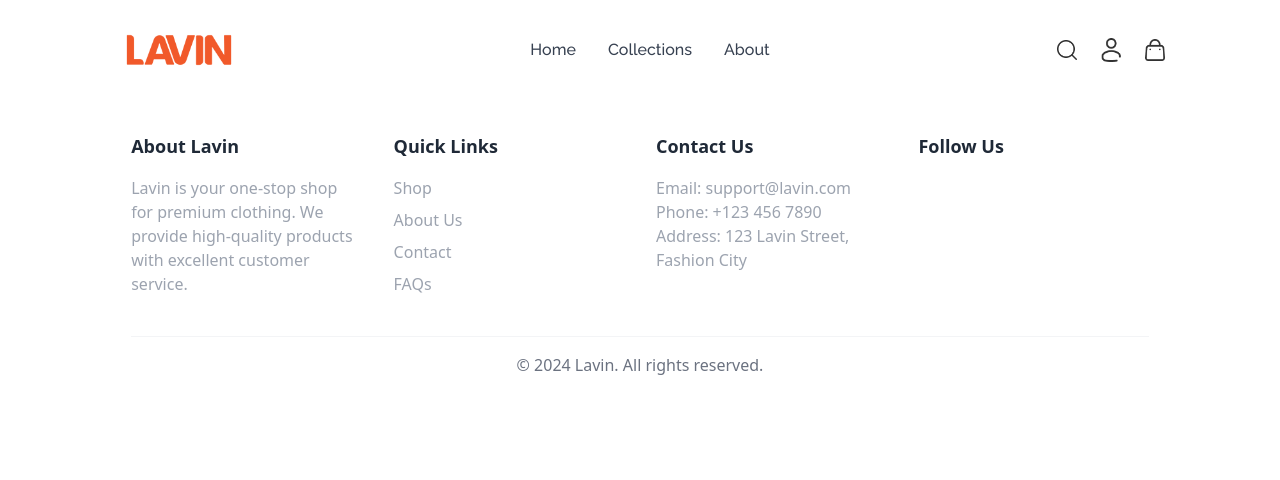
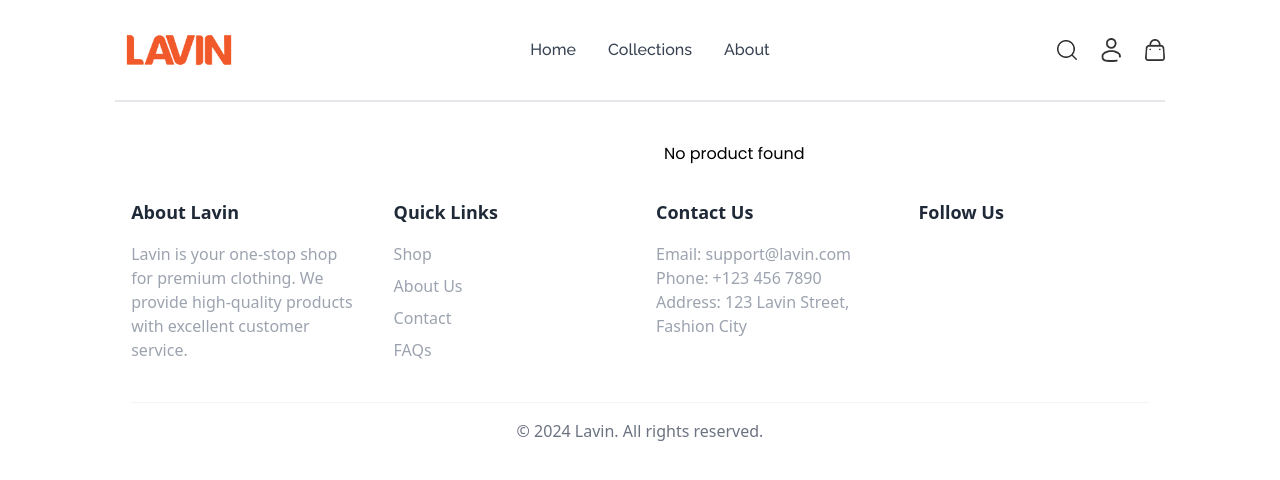
Before and after one commit to imSaikirann/Lavin_frontend, a React (Vite) app: page /product/1 in a window 1280 px wide. Shown: the top 480 px of the page. Built offline with nearby package versions, Linux system fonts and the light colour scheme.

Commit message:
product redux

```diff
--- a/src/App.tsx
+++ b/src/App.tsx
@@ -17,7 +17,7 @@ function App() {
       <Route path="/" element={<Home/>}></Route>
       <Route path="/collections" element={<Collection/>}></Route>
       <Route path="/about" element={<About/>}></Route>
-      <Route path="/product" element={<Product/>}></Route>
+      <Route path="/product/:id" element={<Product/>}></Route>
       <Route path="/cart" element={<Cart/>}></Route>
     </Routes>
     <Footer/>
--- a/src/pages/Collection.tsx
+++ b/src/pages/Collection.tsx
@@ -1,15 +1,17 @@
-import { Link } from 'react-router-dom';
+
 import { useEffect } from "react";
 import { Products } from "../types/types";
 import Spinner from "../components/Spinner";
 import { useAppDispatch, useAppSelector } from "../store/Hooks";
 import { fetchData } from "../store/ProductSlice";
+import { useNavigate } from 'react-router-dom';
 
 const Collection = () => {
   const dataStatus = useAppSelector((state) => state.status);
   const products: Products[] = useAppSelector((state) => state.items);
   const dispatch = useAppDispatch();
   const s3Url = import.meta.env.VITE_S3_URL;
+  const navigate = useNavigate()
 
   useEffect(() => {
     if (dataStatus === 'idle') {
@@ -17,6 +19,9 @@ const Collection = () => {
     }
   }, [dispatch, dataStatus]);
 
+  const handleSelectedProduct = (id:string)=>{
+navigate(`/product/${id}`)
+  }
   return (
     <div className="my-10 px-4 md:px-8 max-w-screen-xl mx-auto">
       {/* Title Section */}
@@ -32,8 +37,8 @@ const Collection = () => {
           <Spinner />
         ) : (
           products.map((product) => (
-            <Link to="/product" key={product.id}>
-              <div className="p-2 lg:p-4 h-64 md:h-56 lg:h-72 bg-white transition-shadow duration-300 ease-in-out cursor-pointer rounded-lg">
+
+              <div onClick={()=>handleSelectedProduct(product.id)} className="p-2 lg:p-4 h-64 md:h-56 lg:h-72 bg-white transition-shadow duration-300 ease-in-out cursor-pointer rounded-lg">
                 <div className="overflow-hidden">
                   {product.images.length > 0 && (
                     <img
@@ -54,7 +59,7 @@ const Collection = () => {
                   )}
                 </div>
               </div>
-            </Link>
+
           ))
         )}
       </div>
--- a/src/pages/Product.tsx
+++ b/src/pages/Product.tsx
@@ -1,27 +1,25 @@
 import { useEffect, useState } from "react";
+import { useParams } from "react-router-dom"; // To get the id from URL
 import { Products } from "../types/types";
 import Spinner from "../components/Spinner";
-import { useAppDispatch, useAppSelector } from "../store/Hooks";
-import { fetchData } from "../store/ProductSlice";
+import {  useAppSelector } from "../store/Hooks";
+
 
 const Product: React.FC = () => {
-    const [selectedProductIndex, setSelectedProductIndex] = useState<number>(0);
+    const { id } = useParams<{ id: string }>(); // Get the product id from the URL
     const [selectedImageIndex, setSelectedImageIndex] = useState<number>(0);
 
     const dataStatus = useAppSelector((state) => state.status);
     const products: Products[] = useAppSelector((state) => state.items);
-    const dispatch = useAppDispatch();
+
     const s3Url = import.meta.env.VITE_S3_URL;
+
     useEffect(() => {
         window.scrollTo(0, 0);
     }, []);
-    useEffect(() => {
-        if (dataStatus === 'idle') {
-            dispatch(fetchData());
-        }
-    }, [dispatch, dataStatus]);
 
-    const selectedProduct = products[selectedProductIndex] || null;
+    // Filter the product based on the id from URL
+    const selectedProduct = products.find((product) => product.id === id) || null;
 
     const handleCart = (id: string) => {
         try {
@@ -46,21 +44,14 @@ const Product: React.FC = () => {
                 <div className="flex gap-12 sm:gap-12 flex-col sm:flex-row">
                     <div className="flex-1 flex flex-row gap-3 sm:flex-row">
                         <div className="flex sm:flex-col overflow-x-auto sm:overflow-y-scroll gap-3 justify-between sm:justify-normal sm:w-[18.7%] w-full">
-                            {products.map((product, productIndex) => (
-                                <div key={product.id}>
-                                    {product.images.map((image, imageIndex) => (
+                            {selectedProduct && selectedProduct.images.map((image, imageIndex) => (
                                 <img
-                                            onClick={() => {
-                                                setSelectedProductIndex(productIndex);
-                                                setSelectedImageIndex(imageIndex);
-                                            }}
+                                    onClick={() => setSelectedImageIndex(imageIndex)}
                                     key={imageIndex}
                                     src={`${s3Url}/${image}`}
                                     alt={`Product image ${imageIndex + 1}`}
-                                            className="w-[20%] sm:w-full  sm:mb-3 flex-shrink-0 cursor-pointer"
+                                    className="w-[20%] sm:w-full sm:mb-3 flex-shrink-0 cursor-pointer"
                                 />
-                                    ))}
-                                </div>
                             ))}
                         </div>
 
@@ -110,7 +101,7 @@ const Product: React.FC = () => {
                                 </button>
                             </div>
                         ) : (
-                            <p>No product selected</p>
+                            <p>No product found</p>
                         )}
                     </div>
                 </div>
```
Lines whose indentation alone changed are shown as unchanged.
